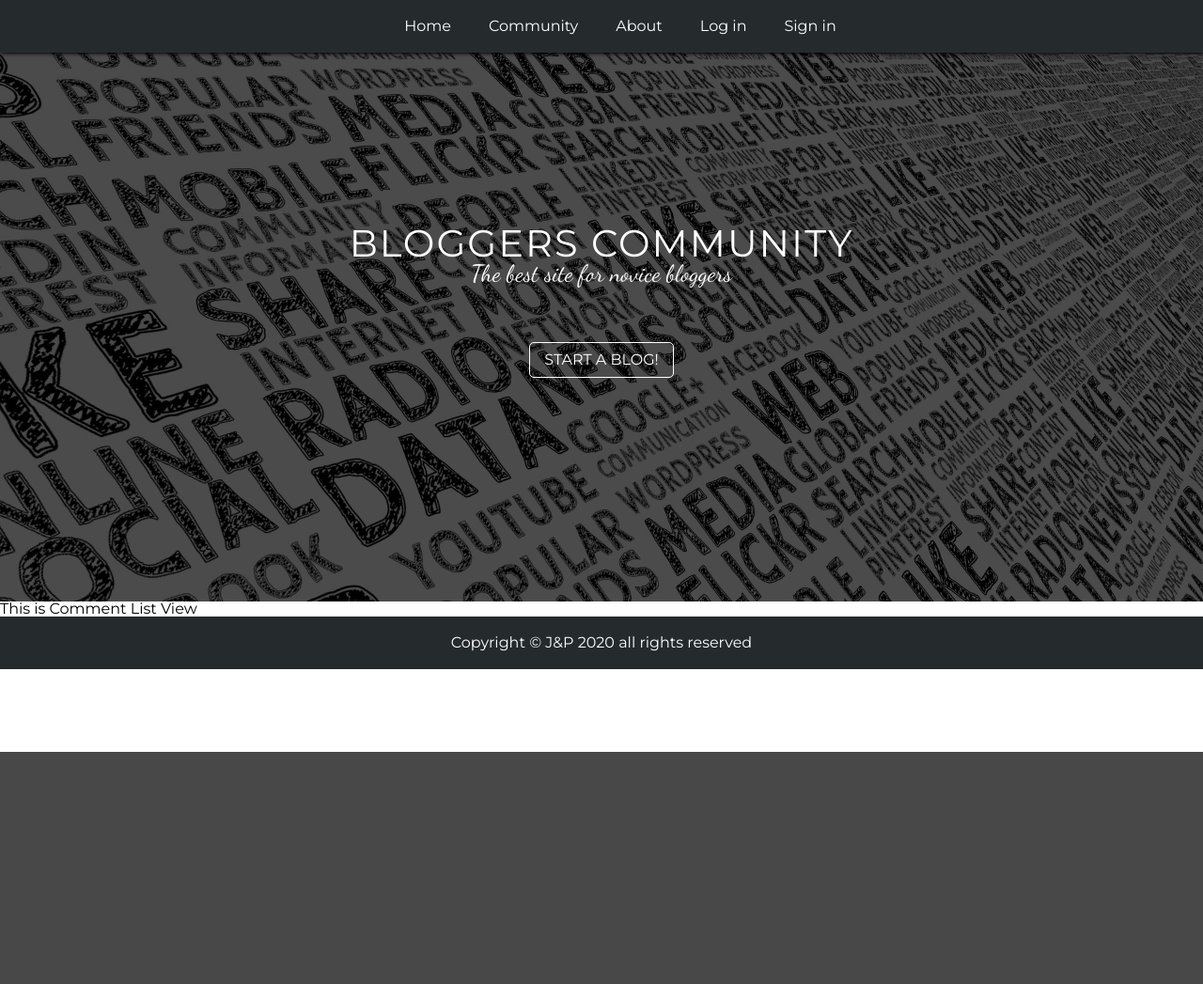
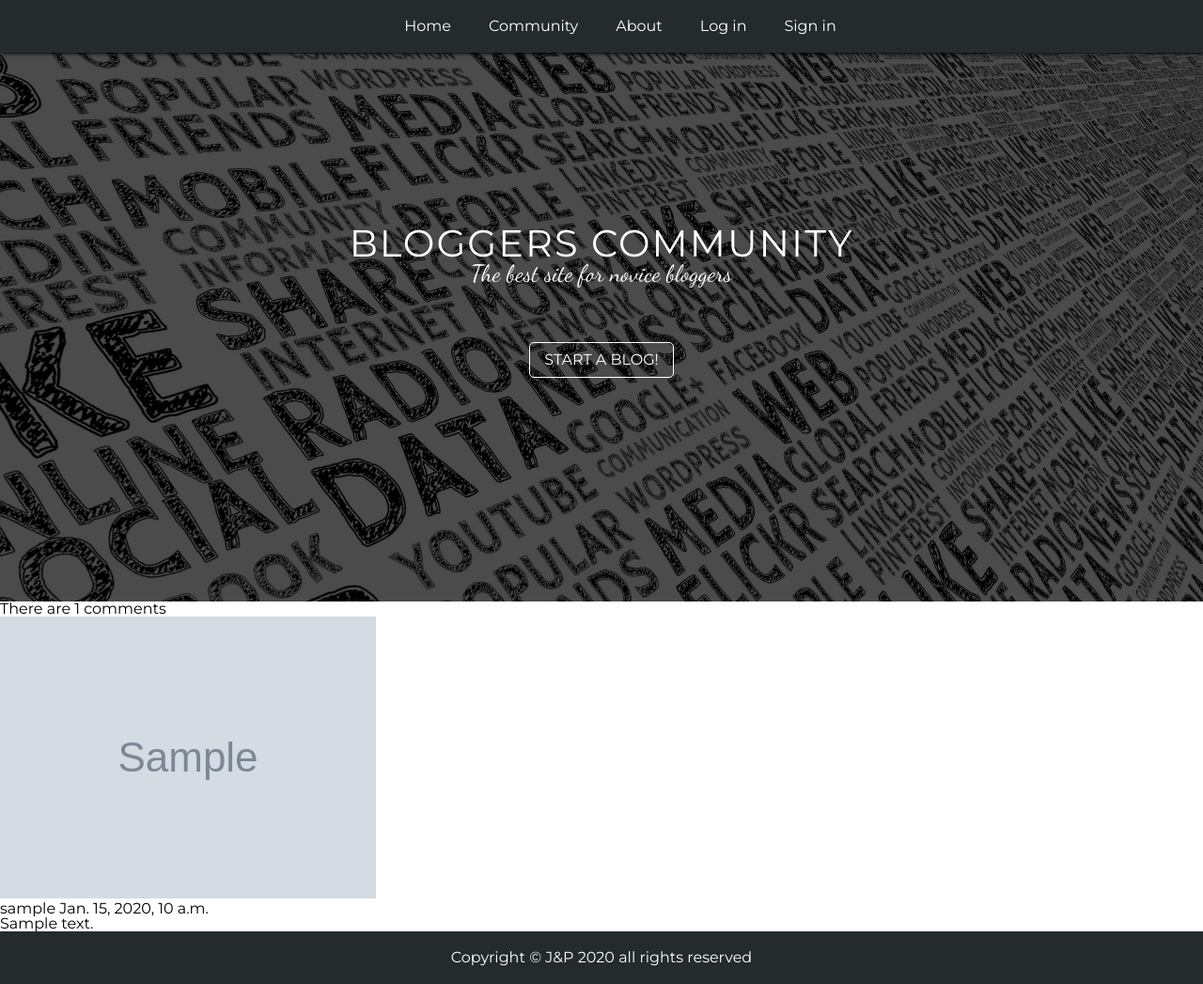
Before and after one commit to KSzostko/Django-Blog, a Django app: page /post/1/comments/ in a window 1280 px wide. Shown: the whole page at 94% size. Before the commit the page ends 800 px from the top, so only its background shows below. Run offline with Django 3.2, Linux system fonts and the light colour scheme; tables that the repository leaves empty hold one stand-in row (values such as "Sample post"); grey boxes marked "Sample" are stand-in pictures.

Commit message:
added html structure for comment_list

```diff
--- a/app/templates/comment_list.html
+++ b/app/templates/comment_list.html
@@ -4,6 +4,27 @@
 
 {% block content %}
 
-<h1>This is Comment List View</h1>
+<section class="comments">
+    <h2 class="comment__header">There are {{ comment_list.count }} comments</h2>
+
+    {% if comment_list.count %}
+
+    {% for comment in comment_list %}
+
+    <div class="comment">
+        <img class="comment__avatar" src="{{ comment.author.photo.url }}" alt="comment author avatart">
+        <div class="comment__content">
+            <span class="comment__author">{{ comment.author.username }}</span>
+            <span class="comment__date">{{ comment.published_date }}</span>
+            <p class="comment__text">{{ comment.text_content }}</p>
+        </div>
+    </div>
+
+    {% endfor %}
+
+    {% else %}
+    <p class="info">There are no comments yet, be first to comment!</p>
+    {% endif %}
+</section>
 
 {% endblock %}
```
